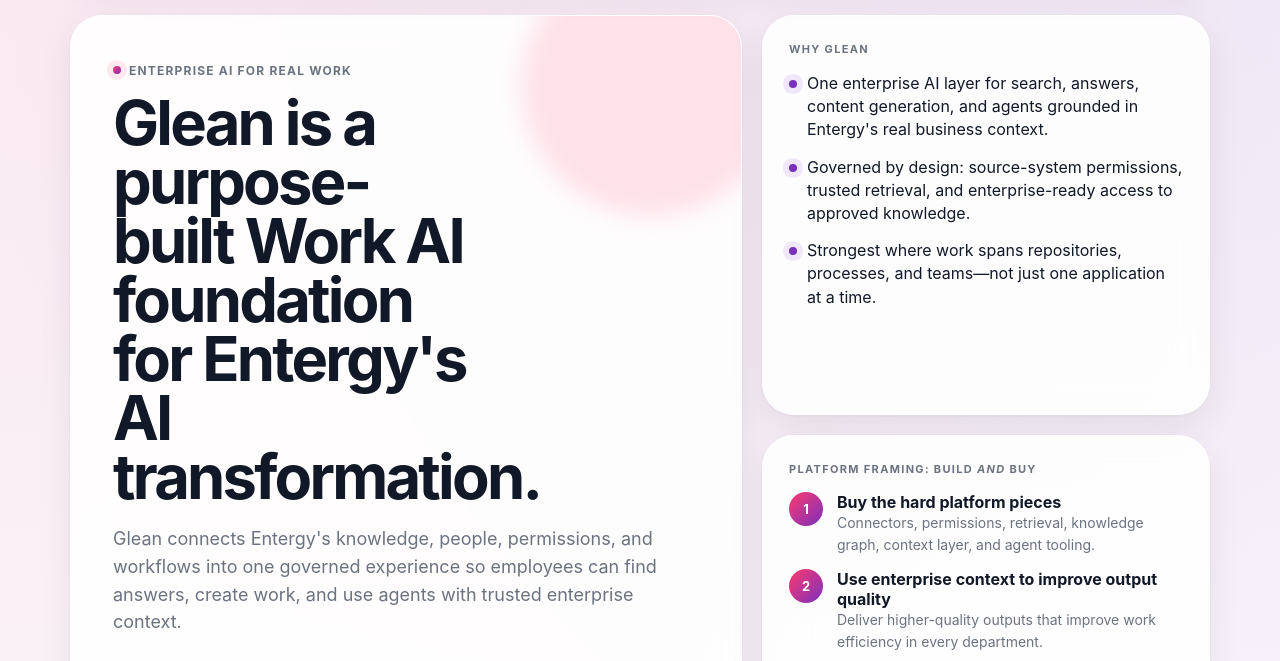
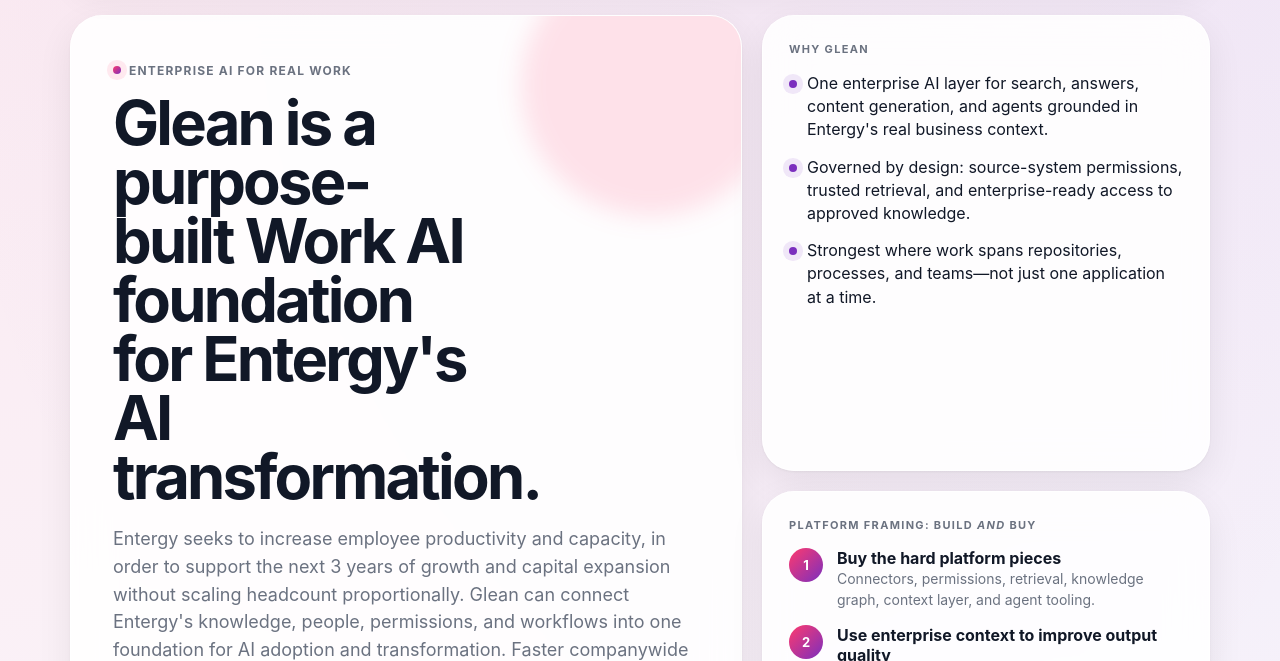
Before and after one commit to alexandermusgrove/entergy, a plain HTML site: page index.html in a window 1280 px wide. Shown: the part 91-752 px from the top of the page. Drawn offline with Linux system fonts and the light colour scheme.

Commit message:
Revise subhead for clarity on Entergy's AI objectives
Updated the subhead paragraph to emphasize Entergy's goals for productivity and AI transformation.

```diff
--- a/index.html
+++ b/index.html
@@ -163,7 +163,7 @@
       <div class="hero-card reveal delay-1">
         <div class="eyebrow"><span class="eyebrow-dot"></span> Enterprise AI for real work</div>
         <h1>Glean is a purpose-built Work AI foundation for Entergy's AI transformation.</h1>
-        <p class="subhead">Glean connects Entergy's knowledge, people, permissions, and workflows into one governed experience so employees can find answers, create work, and use agents with trusted enterprise context.</p>
+        <p class="subhead">Entergy seeks to increase employee productivity and capacity, in order to support the next 3 years of growth and capital expansion without scaling headcount proportionally. Glean can connect Entergy's knowledge, people, permissions, and workflows into one foundation for AI adoption and transformation. Faster companywide knowledge access and scalable citizen development can increase global productivity and accelerate critical workflows in the field, plant, or office.</p>
         <div class="hero-grid">
           <div class="stat"><strong>23% → 90%+</strong><span>Built to help Entergy move from assigned licenses to broad, active AI usage across the business.</span></div>
           <div class="stat"><strong>125+</strong><span>Connectors, native actions, open APIs, and MCP access to connect all of Entergy's data.</span></div>
```
